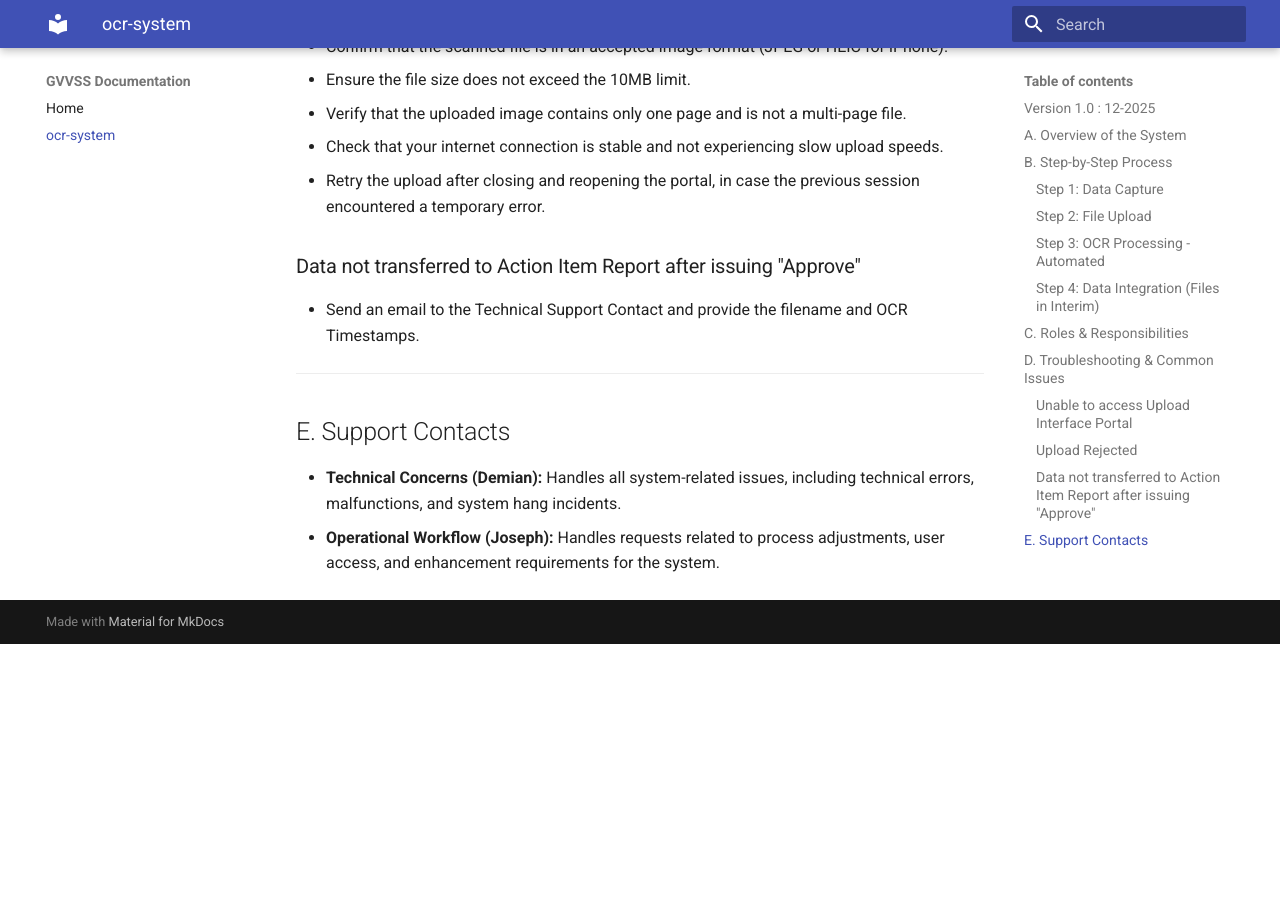
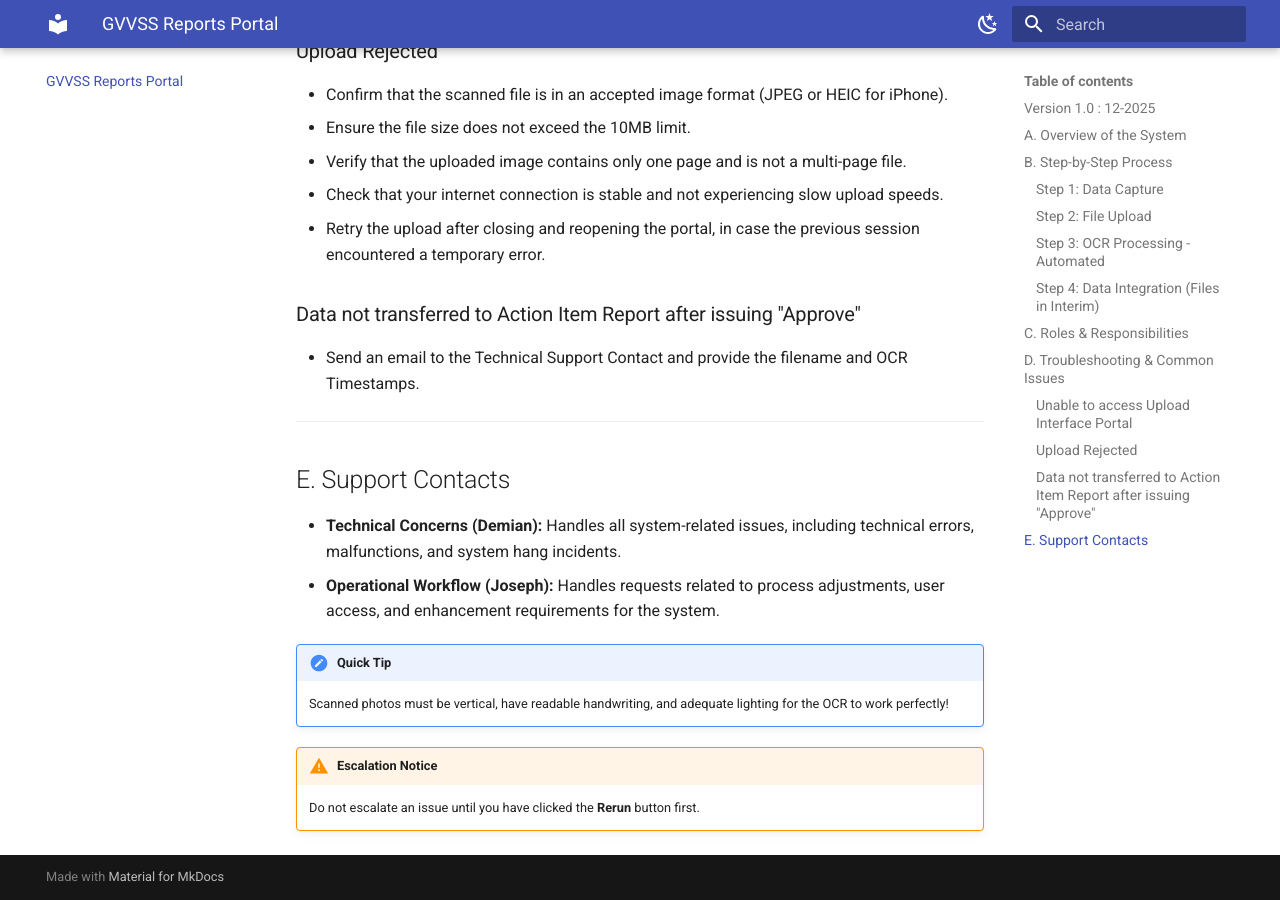
Before and after one commit to johannes-gvssgroup/sample-documentation-v1, an MkDocs documentation site: the page built from docs/ocr-system/index.md, in a window 1280 px wide and 900 px high, scrolled down 3366 px. Built offline with MkDocs 1.6.1 and Material for MkDocs 9.7.7, drawn with Linux system fonts in a browser that asks for light colours; before the commit the page ends 4010 px from its top, so only the background shows below that.

Commit message:
update UI

```diff
--- a/docs/ocr-system/index.md
+++ b/docs/ocr-system/index.md
@@ -137,3 +137,9 @@
 
 * **Technical Concerns (Demian):** Handles all system-related issues, including technical errors, malfunctions, and system hang incidents.
 * **Operational Workflow (Joseph):** Handles requests related to process adjustments, user access, and enhancement requirements for the system.
+
+!!! note "Quick Tip"
+    Scanned photos must be vertical, have readable handwriting, and adequate lighting for the OCR to work perfectly!
+
+!!! warning "Escalation Notice"
+    Do not escalate an issue until you have clicked the **Rerun** button first.
--- a/mkdocs.yml
+++ b/mkdocs.yml
@@ -1,8 +1,41 @@
-site_name: GVVSS Documentation
+site_name: GVVSS Documentation Portal
+
 theme:
   name: material
+  # 1. UI Features: Top navigation, back-to-top button, and better search
+  features:
+    - navigation.tabs          # Moves top-level folders to a top menu bar
+    - navigation.sections      # Makes the sidebar look cleaner
+    - navigation.top           # Adds a "back to top" arrow when scrolling
+    - search.suggest           # Auto-suggests results as users type
+    - search.highlight         # Highlights the search term on the page
 
-# This builds your navigation sidebar!
+  # 2. Color Palette & Dark Mode Toggle
+  palette:
+    # Light mode settings
+    - media: "(prefers-color-scheme: light)"
+      scheme: default
+      primary: indigo          # Change this to your company's main color (e.g., blue, red, teal)
+      accent: blue
+      toggle:
+        icon: material/weather-night
+        name: Switch to dark mode
+    # Dark mode settings
+    - media: "(prefers-color-scheme: dark)"
+      scheme: slate
+      primary: indigo
+      accent: blue
+      toggle:
+        icon: material/weather-sunny
+        name: Switch to light mode
+
+# 3. Markdown Power-Ups (Allows call-out boxes and advanced formatting)
+markdown_extensions:
+  - admonition
+  - pymdownx.details
+  - pymdownx.superfences
+
+# Your Navigation Menu
 nav:
   - Home: index.md
-  - ocr-system: ocr-system/index.md
+  - GVVSS Reports Portal: ocr-system/index.md
```
